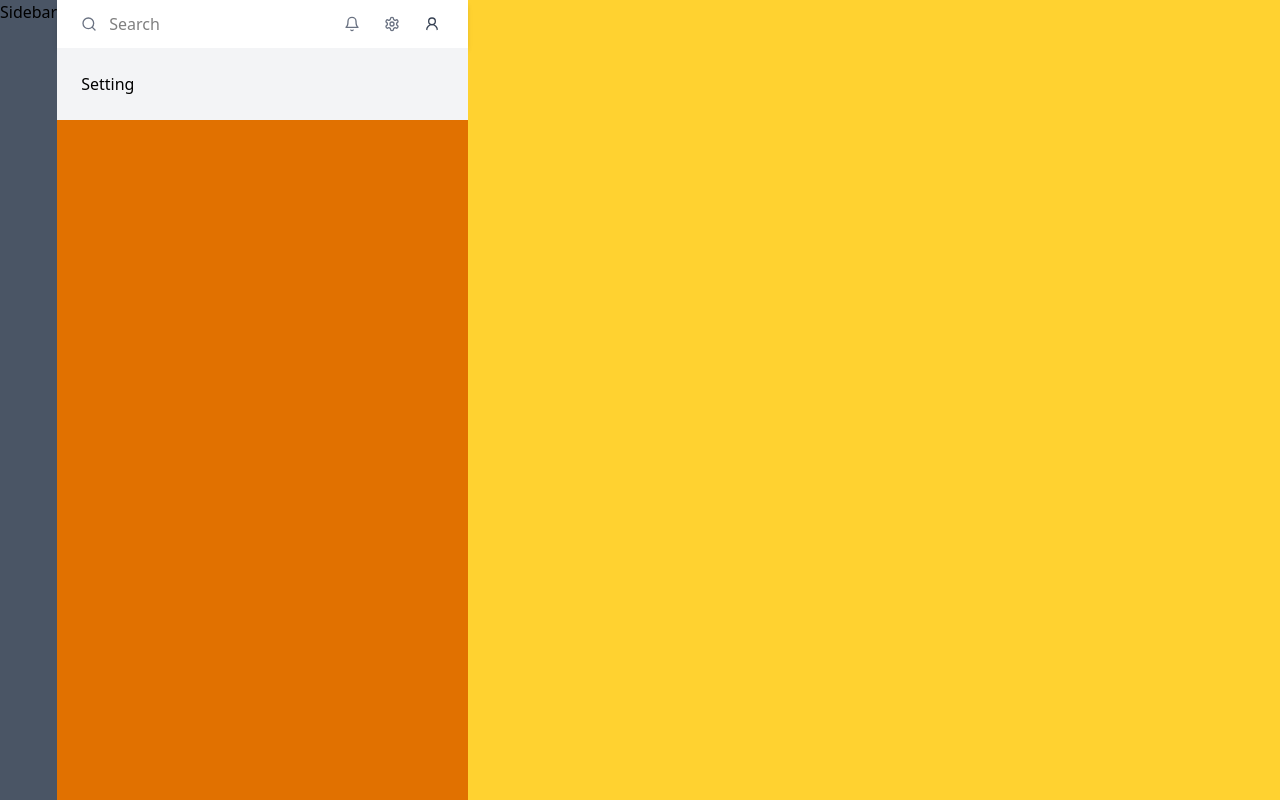
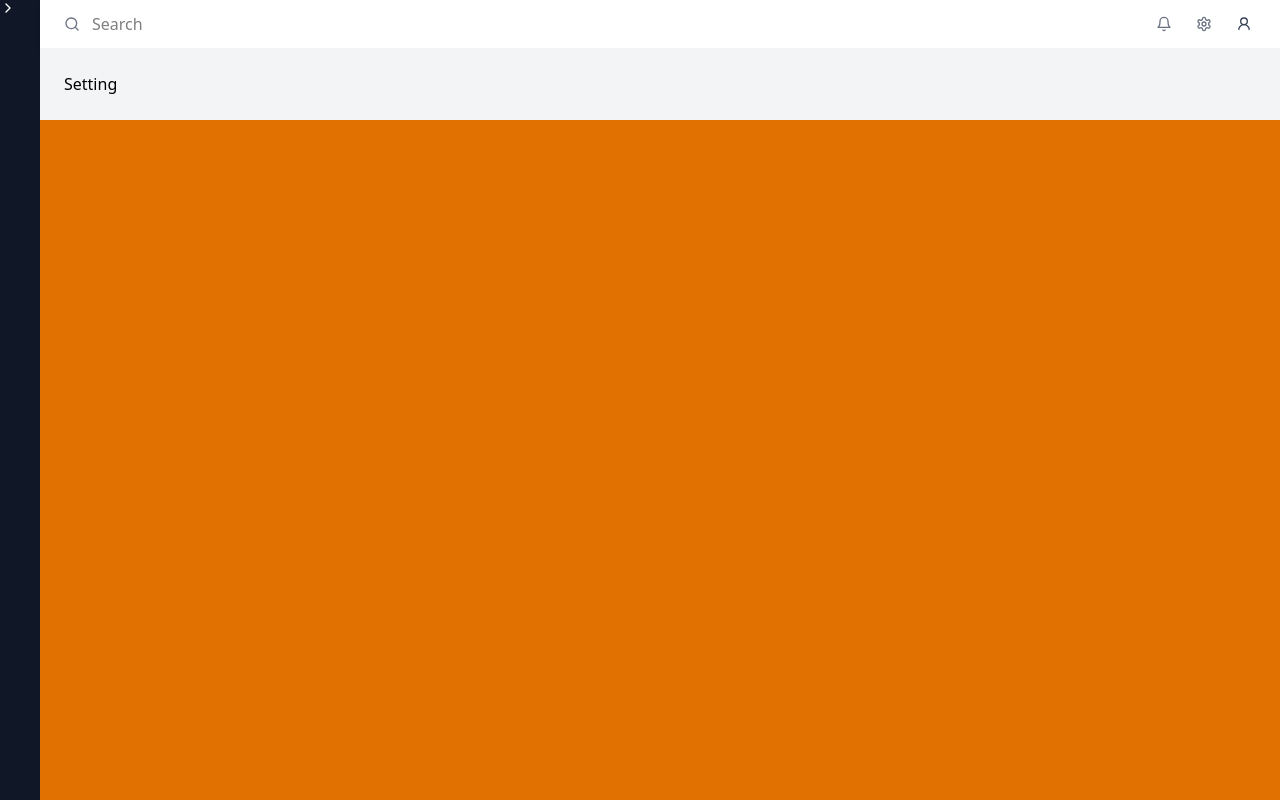
Before and after one commit to abdulrahimsulthan/crm-tool, a React (Vite) app: page /setting in a window 1280 px wide. Built offline with nearby package versions, Linux system fonts and the light colour scheme.

Commit message:
✨ feat(layout): sidebar item
Side bar toggle button can shrink and expand the sidebar

```diff
--- a/src/components/layout/Layout.tsx
+++ b/src/components/layout/Layout.tsx
@@ -1,14 +1,22 @@
 import { Outlet } from 'react-router-dom';
 import Navbar from './Navbar';
 import Sidebar from './Sidebar';
+import { useSelector } from 'react-redux';
+import { RootState } from '../../redux/store';
 
 const Layout = () => {
+  const sidebarExpanded = useSelector(
+    (state: RootState) => state.sidebar.expanded,
+  );
+
   return (
-    <div className='flex h-screen bg-amber-300'>
+    <div className="flex h-screen bg-amber-300">
       <Sidebar />
-      <div className="flex1 flex flex-col bg-amber-600">
+      <div
+        className={`flex1 flex flex-col bg-amber-600 transition-all duration-300 ${sidebarExpanded ? 'w-[90%]' : 'w-[calc(100%-40px)]'}`}
+      >
         <Navbar />
-        <main className='p-6 bg-gray-100'>
+        <main className="p-6 bg-gray-100 ">
           <Outlet />
         </main>
       </div>
--- a/src/components/layout/Sidebar.tsx
+++ b/src/components/layout/Sidebar.tsx
@@ -1,3 +1,21 @@
-const Sidebar = () => <aside className="bg-gray-600">Sidebar</aside>;
+import { useDispatch, useSelector } from 'react-redux';
+import { RootState } from '../../redux/store';
+import { LuChevronLeft, LuChevronRight } from 'react-icons/lu';
+import { toggleSidebar } from '../../redux/slices/sidebarSlice';
+
+const Sidebar = () => {
+  const dispatch = useDispatch();
+  const expanded = useSelector((state: RootState) => state.sidebar.expanded);
+
+  return (
+    <aside
+      className={`bg-gray-900 text-white h-screen flex flex-col transition-all duration-300 ${expanded ? 'min-w-[10%]' : 'w-[40px]'}`}
+    >
+      <button onClick={() => dispatch(toggleSidebar())}>
+        {expanded ? <LuChevronLeft /> : <LuChevronRight />}
+      </button>
+    </aside>
+  );
+};
 
 export default Sidebar;
--- /dev/null
+++ b/src/redux/slices/sidebarSlice.ts
@@ -0,0 +1,25 @@
+import { createSlice } from "@reduxjs/toolkit"
+
+interface SidebarState {
+    expanded: boolean
+}
+
+const initialState: SidebarState = {
+    expanded: false,
+}
+
+const sidebarSlice = createSlice({
+    name: 'sidebar',
+    initialState,
+    reducers: {
+        toggleSidebar: (state) => {
+            state.expanded = !state.expanded
+        },
+        setSidebarState: (state, action) => {
+            state.expanded = action.payload
+        }
+    }
+})
+
+export const { toggleSidebar, setSidebarState } = sidebarSlice.actions
+export default sidebarSlice.reducer
--- a/src/redux/store.ts
+++ b/src/redux/store.ts
@@ -1,7 +1,10 @@
 import { configureStore } from '@reduxjs/toolkit';
+import sidebarReducer from './slices/sidebarSlice';
 
 export const store = configureStore({
-  reducer: {},
+  reducer: {
+    sidebar: sidebarReducer,
+  },
 });
 
 export type RootState = ReturnType<typeof store.getState>;
```
